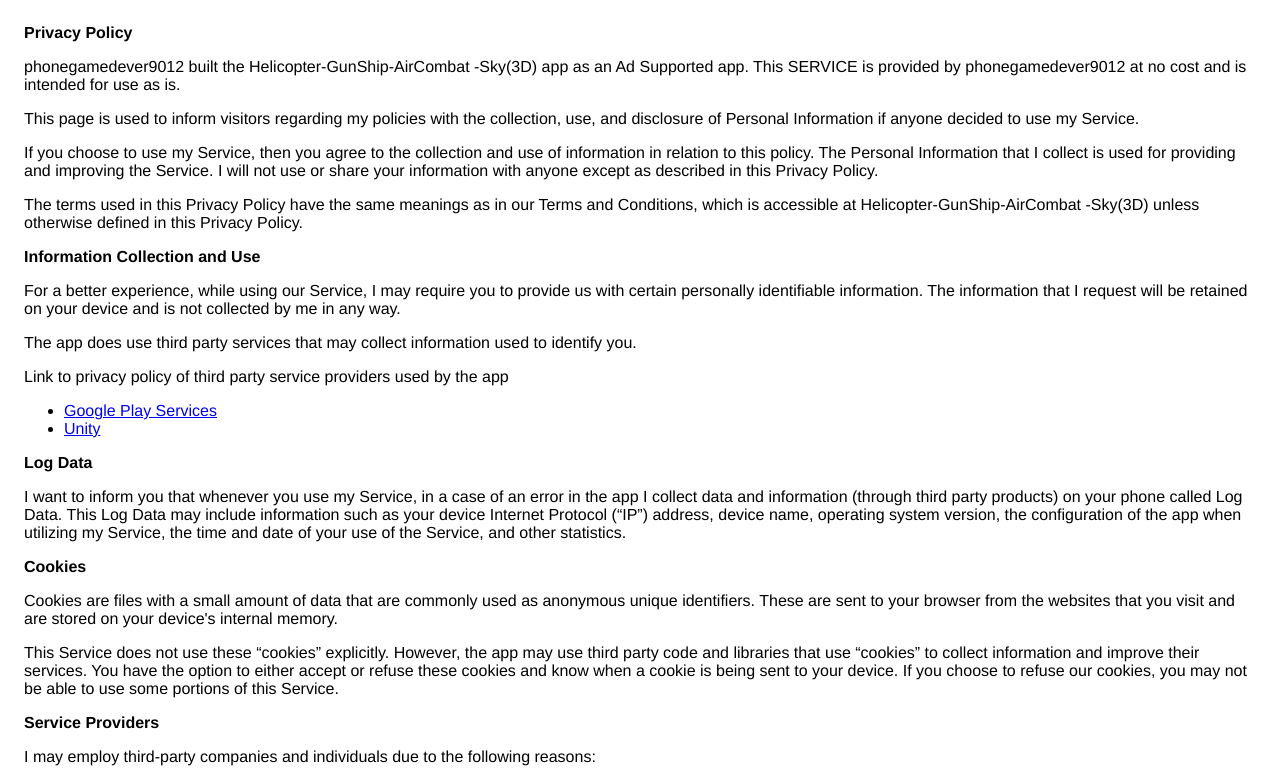
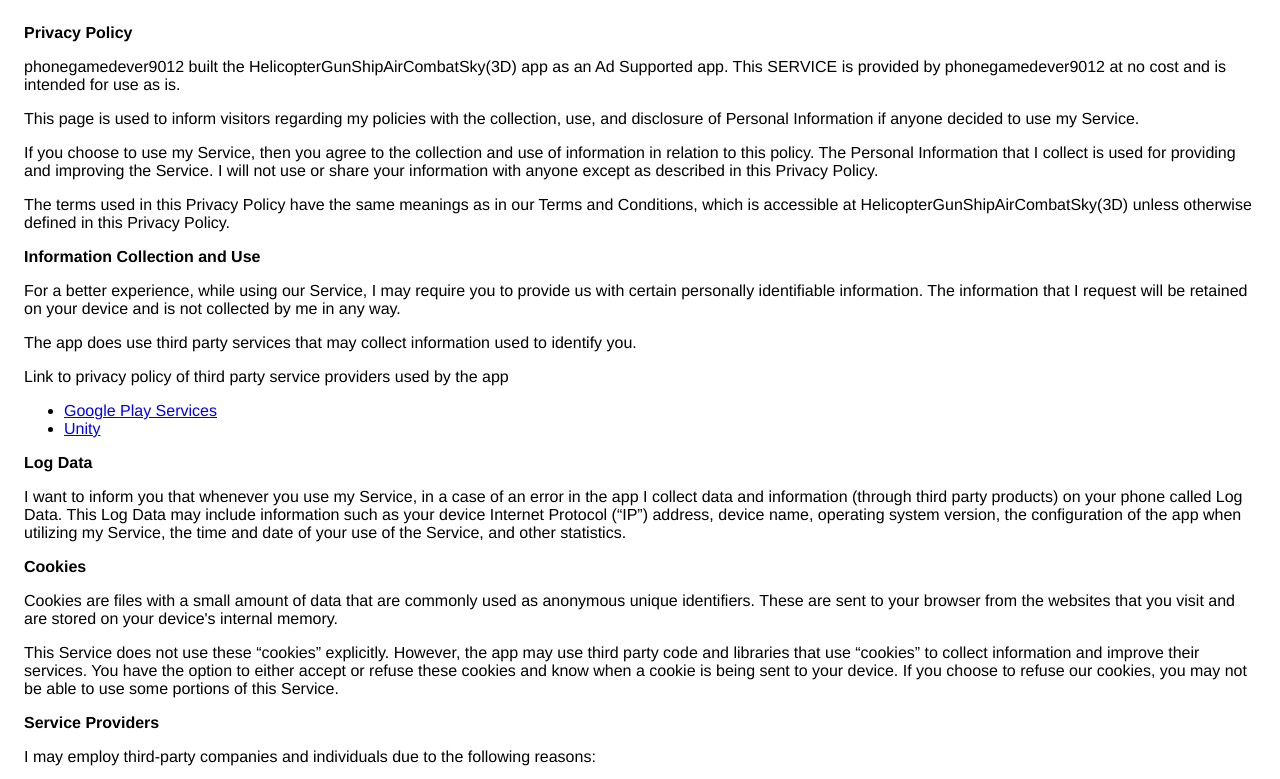
Before and after one commit to PhoneGameDeveloper/PhoneGameDeveloper.github.io, a plain HTML site: page HelicopterGunShipAirCombatSky(3D)-PrivacyPolicy.html in a window 1280 px wide. Shown: the top 779 px of the page. Drawn offline with Linux system fonts and the light colour scheme.

Commit message:
Update HelicopterGunShipAirCombatSky(3D)-PrivacyPolicy.html
1

```diff
--- a/HelicopterGunShipAirCombatSky(3D)-PrivacyPolicy.html
+++ b/HelicopterGunShipAirCombatSky(3D)-PrivacyPolicy.html
@@ -8,7 +8,7 @@
     </head>
     <body>
     <strong>Privacy Policy</strong> <p>
-                  phonegamedever9012 built the Helicopter-GunShip-AirCombat -Sky(3D) app as
+                  phonegamedever9012 built the HelicopterGunShipAirCombatSky(3D) app as
                   an Ad Supported app. This SERVICE is provided by
                   phonegamedever9012 at no cost and is intended for use as
                   is.
@@ -25,7 +25,7 @@
                 </p> <p>
                   The terms used in this Privacy Policy have the same meanings
                   as in our Terms and Conditions, which is accessible at
-                  Helicopter-GunShip-AirCombat -Sky(3D) unless otherwise defined in this Privacy Policy.
+                  HelicopterGunShipAirCombatSky(3D) unless otherwise defined in this Privacy Policy.
                 </p> <p><strong>Information Collection and Use</strong></p> <p>
                   For a better experience, while using our Service, I
                   may require you to provide us with certain personally
```
